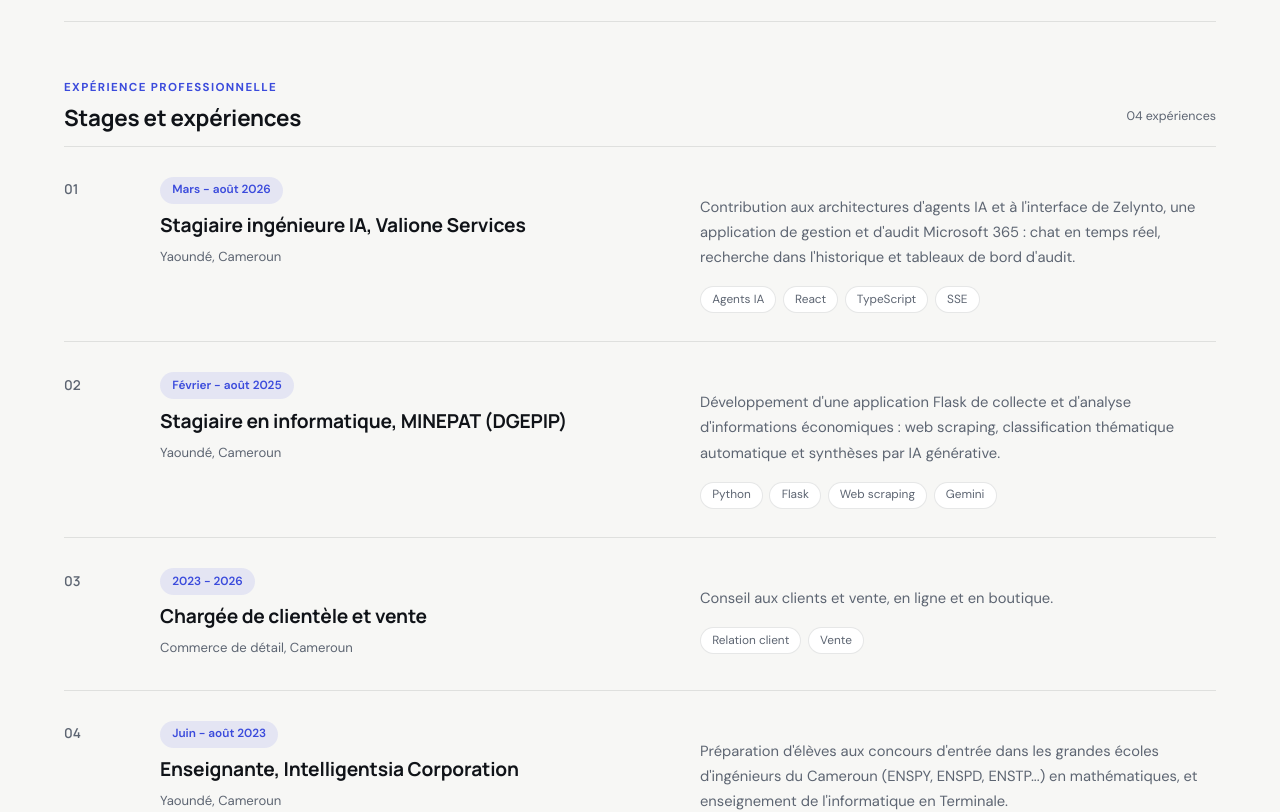
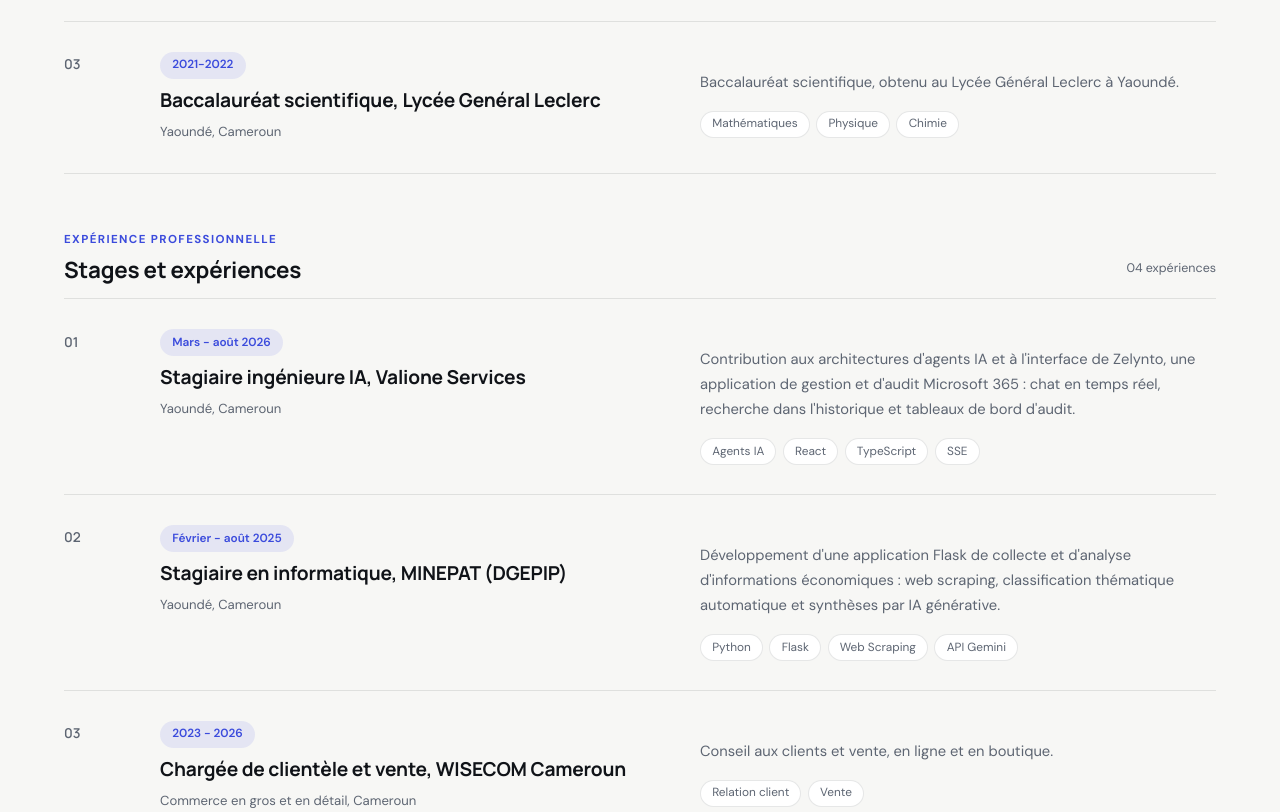
Before and after one commit to Lorel12/portfolio, a React (Vite) app: page / in a window 1280 px wide. Shown: the part 2180-2992 px from the top of the page. Built offline with nearby package versions, Linux system fonts and the light colour scheme; a web font is replaced by a local one.

Commit message:
Ajout du Bac, ajout de nouveaux tags et modification des textes

```diff
--- a/src/data.ts
+++ b/src/data.ts
@@ -26,6 +26,13 @@ export const formations = [
     text: "Cycle ingénieur en génie informatique, spécialité intelligence artificielle, admission sur concours. Major de promotion en première, deuxième et troisième année.",
     tags: ["IA", "Vision par ordinateur", "Apprentissage profond"],
   },
+  {
+    period: "2021-2022",
+    title: "Baccalauréat scientifique, Lycée Genéral Leclerc",
+    place: "Yaoundé, Cameroun",
+    text: "Baccalauréat scientifique, obtenu au Lycée Général Leclerc à Yaoundé.",
+    tags: ["Mathématiques", "Physique", "Chimie"],
+  }
 ];
 
 // Du plus récent au plus ancien
@@ -42,21 +49,21 @@ export const experiences = [
     title: "Stagiaire en informatique, MINEPAT (DGEPIP)",
     place: "Yaoundé, Cameroun",
     text: "Développement d'une application Flask de collecte et d'analyse d'informations économiques : web scraping, classification thématique automatique et synthèses par IA générative.",
-    tags: ["Python", "Flask", "Web scraping", "Gemini"],
+    tags: ["Python", "Flask", "Web Scraping", "API Gemini"],
   },
   {
     period: "2023 - 2026",
-    title: "Chargée de clientèle et vente",
-    place: "Commerce de détail, Cameroun",
+    title: "Chargée de clientèle et vente, WISECOM Cameroun",
+    place: "Commerce en gros et en détail, Cameroun",
     text: "Conseil aux clients et vente, en ligne et en boutique.",
     tags: ["Relation client", "Vente"],
   },
   {
-    period: "Juin - août 2023",
+    period: "2023 - 2025",
     title: "Enseignante, Intelligentsia Corporation",
     place: "Yaoundé, Cameroun",
-    text: "Préparation d'élèves aux concours d'entrée dans les grandes écoles d'ingénieurs du Cameroun (ENSPY, ENSPD, ENSTP...) en mathématiques, et enseignement de l'informatique en Terminale.",
-    tags: ["Mathématiques", "Pédagogie"],
+    text: "Préparation d'élèves aux concours d'entrée dans les grandes écoles d'ingénieurs du Cameroun (ENSPY, ENSPD, ENSTP, IAI, SUP'PTIC...).",
+    tags: ["Mathématiques", "Informatique", "Culture générale"],
   },
 ];
 
@@ -135,10 +142,12 @@ export const distinctions = [
 ];
 
 export const certifications = [
-  { title: "Comprendre l'intelligence artificielle", detail: "DataCamp", year: "2025" },
-  { title: "Python intermédiaire", detail: "DataCamp", year: "2025" },
-  { title: "Generative AI", detail: "Coursera", year: "2024" },
-  { title: "Responsive Web Design", detail: "freeCodeCamp", year: "2023" },
+  { title: "Comprendre l'intelligence artificielle", detail: "DataCamp", year: "2025", link: "" },
+  { title: "Python intermédiaire", detail: "DataCamp", year: "2025", link: "https://www.datacamp.com/statement-of-accomplishment/course/bb7d16309d17f57bd0a622f55d6cdac347b73a0b?raw=1" },
+  { title: "Generative AI", detail: "Coursera", year: "2024", link: "https://www.coursera.org/account/accomplishments/certificate/A7RDDJND9F53" },
+  { title: "Responsive Web Design", detail: "freeCodeCamp", year: "2023", link: "" },
+  { title: "Éthique de l'IA", detail: "DataCamp", year: "2026", link: "https://www.datacamp.com/statement-of-accomplishment/course/e103a21dc18161a09e300e8e214523179601b57e?raw=1" },
+  { title: "Introduction à l'IA", detail: "DataCamp", year: "2026", link: "https://www.datacamp.com/statement-of-accomplishment/course/f5e79378d6b8a1d5f0b1537a3f390fd6f80fd24a?raw=1" },
 ];
 
 export const skills = [
```
